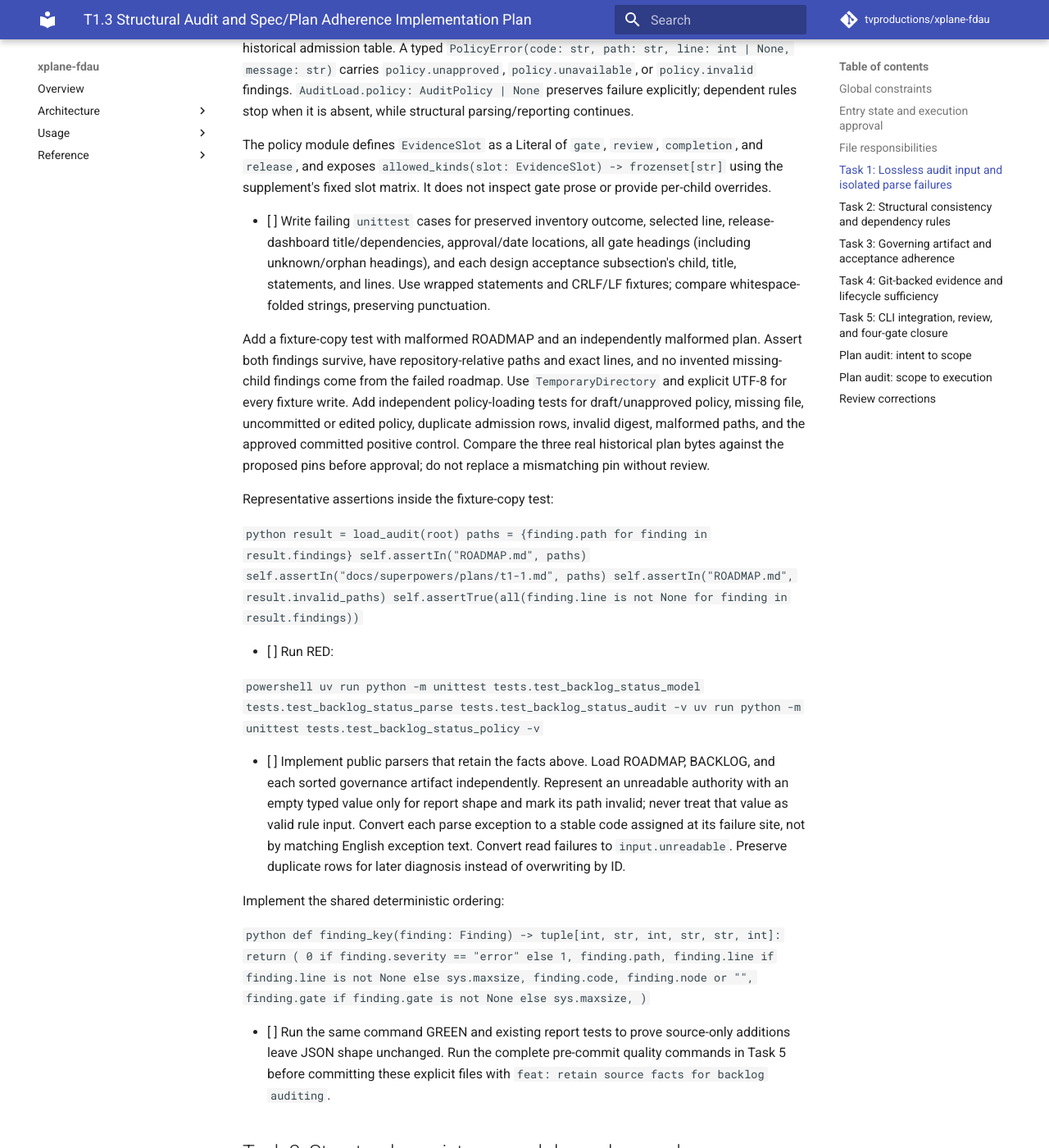
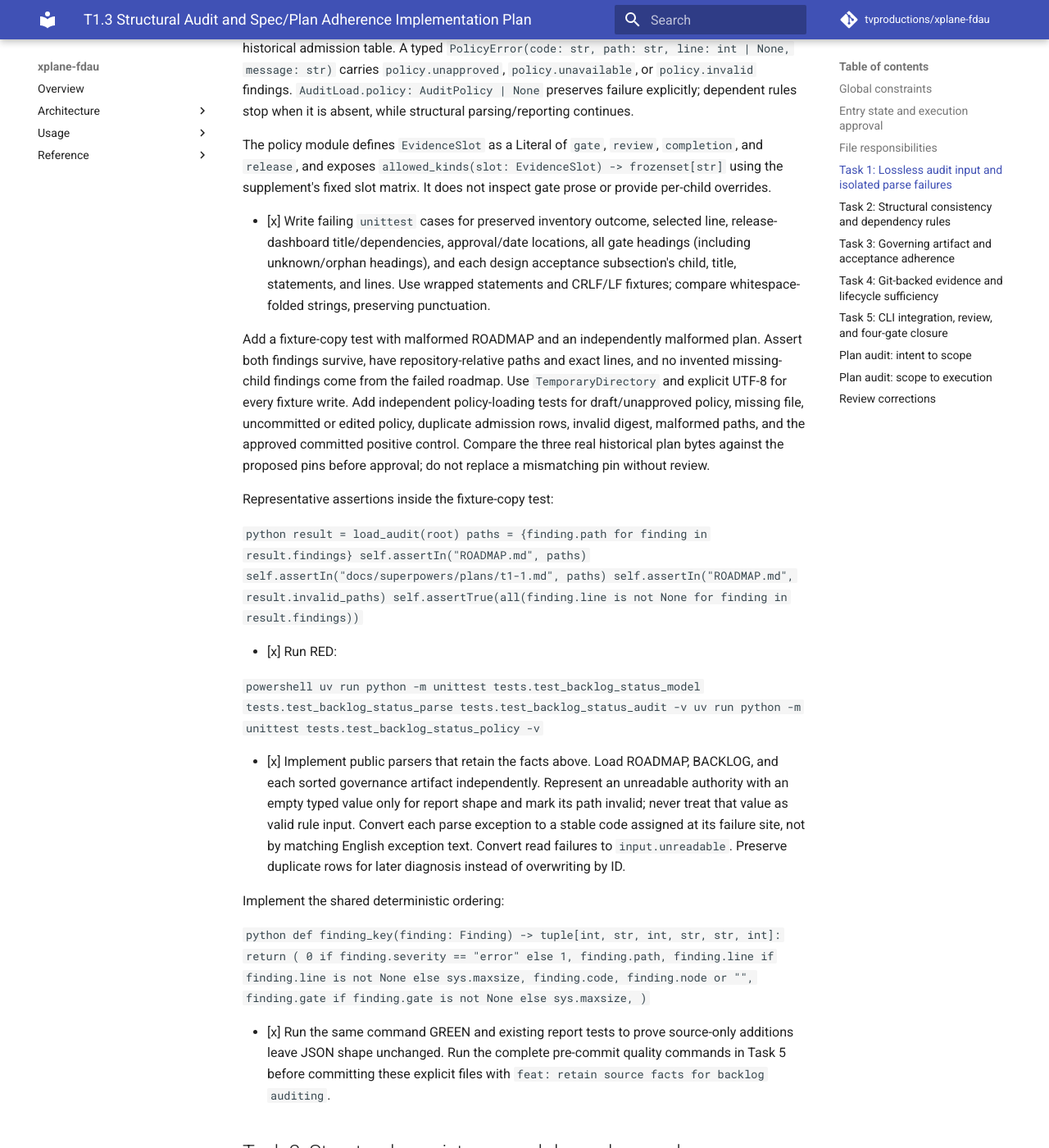
Before and after one commit to tvproductions/xplane-fdau, an MkDocs documentation site: the page built from docs/superpowers/plans/2026-09-05-t1-3-structural-audit.md, in a window 1280 px wide and 1400 px high, scrolled down 3313 px. Shown: the whole window at 82% size. Built offline with MkDocs 1.6.1 and Material for MkDocs 9.7.7, drawn with Linux system fonts in a browser that asks for light colours; comment, search, counter and statistics services are not loaded; some of the changed text lies outside the part shown.

````diff
--- a/docs/superpowers/plans/2026-09-05-t1-3-structural-audit.md
+++ b/docs/superpowers/plans/2026-09-05-t1-3-structural-audit.md
@@ -126,7 +126,7 @@ The policy module defines `EvidenceSlot` as a Literal of `gate`, `review`,
 `allowed_kinds(slot: EvidenceSlot) -> frozenset[str]` using the supplement's
 fixed slot matrix. It does not inspect gate prose or provide per-child overrides.
 
-- [ ] Write failing `unittest` cases for preserved inventory outcome, selected
+- [x] Write failing `unittest` cases for preserved inventory outcome, selected
   line, release-dashboard title/dependencies, approval/date locations, all gate
   headings (including unknown/orphan headings), and each design acceptance
   subsection's child, title, statements, and lines. Use wrapped statements and
@@ -153,14 +153,14 @@ fixed slot matrix. It does not inspect gate prose or provide per-child overrides
   self.assertTrue(all(finding.line is not None for finding in result.findings))
   ```
 
-- [ ] Run RED:
+- [x] Run RED:
 
   ```powershell
   uv run python -m unittest tests.test_backlog_status_model tests.test_backlog_status_parse tests.test_backlog_status_audit -v
   uv run python -m unittest tests.test_backlog_status_policy -v
   ```
 
-- [ ] Implement public parsers that retain the facts above. Load ROADMAP,
+- [x] Implement public parsers that retain the facts above. Load ROADMAP,
   BACKLOG, and each sorted governance artifact independently. Represent an
   unreadable authority with an empty typed value only for report shape and
   mark its path invalid; never treat that value as valid rule input. Convert
@@ -182,7 +182,7 @@ fixed slot matrix. It does not inspect gate prose or provide per-child overrides
       )
   ```
 
-- [ ] Run the same command GREEN and existing report tests to prove source-only
+- [x] Run the same command GREEN and existing report tests to prove source-only
   additions leave JSON shape unchanged. Run the complete pre-commit quality
   commands in Task 5 before committing these explicit files with
   `feat: retain source facts for backlog auditing`.
````
Also changed, not shown: other parts of docs/superpowers/plans/2026-09-05-t1-3-structural-audit.md (+6 -6 lines).
